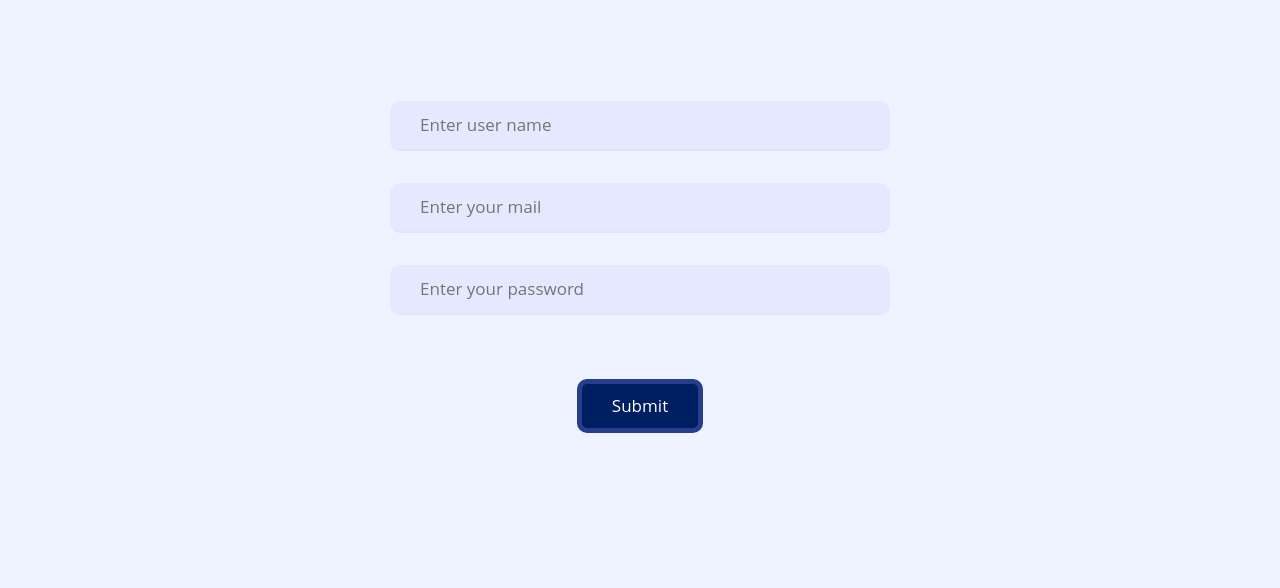
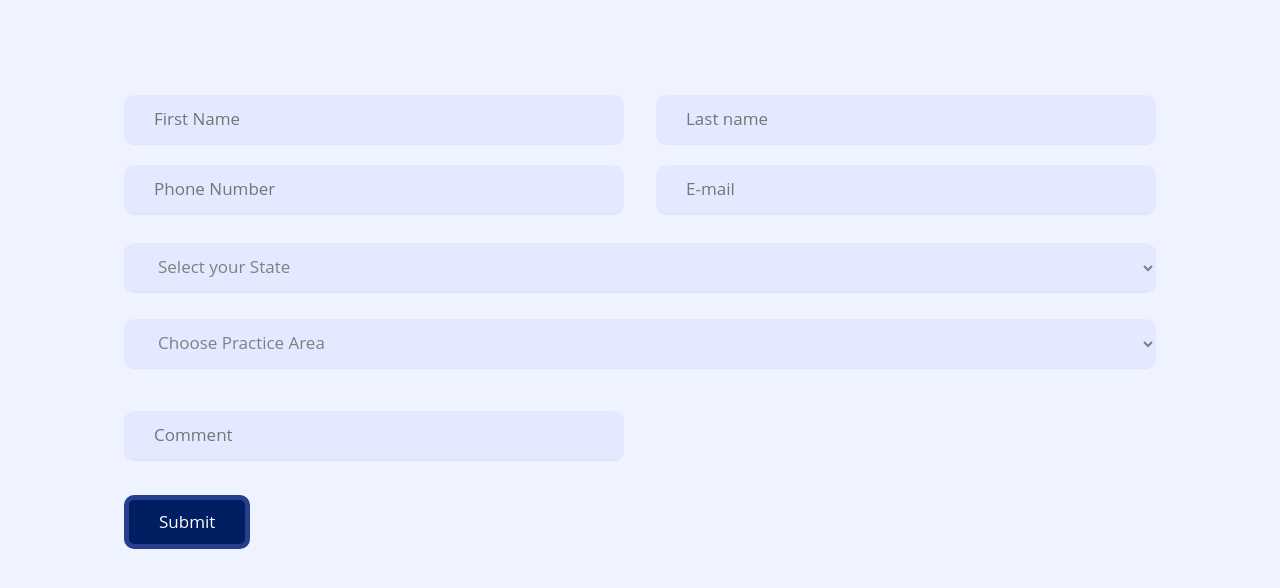
Before and after one commit to usamaakrm/project-1, a plain HTML site: page signup.html in a window 1280 px wide. Shown: the part 104-692 px from the top of the page. Drawn offline with Linux system fonts and the light colour scheme.

Commit message:
sign-up-changed

```diff
--- a/assets/css/style.css
+++ b/assets/css/style.css
@@ -881,9 +881,13 @@ button, a{
 	border-top: 1px solid;
 	border-image: linear-gradient(to right, transparent, #34495e, transparent) 1;
 	font-weight: 450;
-	text-align: justify;
+	text-align: left;
   color: black !important;
   font-size: 15px;
+}
+
+b{
+  color: black !important;
 }
 
 #faq{
--- a/signup.html
+++ b/signup.html
@@ -51,23 +51,22 @@
             text-align: center;
         }
 
-        input {
+        input , select{
             background-color: #d1dbff59;
             width: 500px ;border-radius: 10px;
-            margin: 1rem;
+            margin: 10px 1rem;
             border: none;
             border-bottom: 2px solid #d1dbff59;
             height: 50px;
             padding-left: 30px;
             outline: none;
+            padding-right: 20px;
+            color: grey !important;
         }
 
         button{
             position: relative !important;
-            display: block;
-            margin-left: auto;
-            margin-right: auto;
-            margin-top: 3rem;
+            margin-left: 1rem;
             padding: 10px 30px !important;
             background-color: #001e62 !important;
             color: white !important;
@@ -102,13 +101,93 @@
         <div class="container">
             <h2 class="text-center">Sign up</h2>
             <div class="form-data">
-                <input type="text" placeholder="Enter user name"><br>
-                <input type="email" placeholder="Enter your mail"><br>
-                <input type="password" placeholder="Enter your password"><br>
-                <button>Submit</button>
+                <form action="">
+
+                    <div class="d-flex">
+                        <input type="name" placeholder="First Name" required>
+                        <input type="name" placeholder="Last name" required>
+                    </div>
+                    <div class="d-flex">
+                        <input type="tel" placeholder="Phone Number" required>
+                        <input type="email" placeholder="E-mail" required>
+                    </div>
+                    <div class="input-group py-2 ">
+                        <select class="custom-select coloring" id="inputGroupSelect01" required>
+                            <option value="" disabled selected hidden> Select your State</option>
+                            <option value="1">California</option>
+                            <option value="1">Alabama</option>
+                            <option value="1">Alaska</option>
+                            <option value="1">Arizona</option>
+                            <option value="1">Arkansas</option>
+                            <option value="1">Colorado</option>
+                            <option value="1">Connecticut</option>
+                            <option value="1">Delaware</option>
+                            <option value="1">Florida</option>
+                            <option value="1">Georgia</option>
+                            <option value="1">Hawaii</option>
+                            <option value="1">Idaho</option>
+                            <option value="1">Illinois</option>
+                            <option value="1">Indiana</option>
+                            <option value="1">Iowa</option>
+                            <option value="1">Kansas</option>
+                            <option value="1">Kentucky</option>
+                            <option value="1">Louisiana</option>
+                            <option value="1">Maine</option>
+                            <option value="1">Maryland</option>
+                            <option value="1">Massachusetts</option>
+                            <option value="1">Michigan</option>
+                            <option value="1">Minnesota</option>
+                            <option value="1"> Mississippi</option>
+                            <option value="1">Missouri</option>
+                            <option value="1">Montana</option>
+                            <option value="1">Nebraska</option>
+                            <option value="1">Nevada</option>
+                            <option value="1">New Hampshire</option>
+                            <option value="1">New Jersey</option>
+                            <option value="1">New Mexico</option>
+                            <option value="1">New York</option>
+                            <option value="1">North Carolina</option>
+                            <option value="1">North Dakota</option>
+                            <option value="1">Ohio</option>
+                            <option value="1">Oklahoma</option>
+                            <option value="1">Oregon</option>
+                            <option value="1">Pennsylvania</option>
+                            <option value="1">Rhode Island</option>
+                            <option value="1">South Carolina</option>
+                            <option value="1">South Dakota</option>
+                            <option value="1">Tennessee</option>
+                            <option value="1">Texas</option>
+                            <option value="1">Utah</option>
+                            <option value="1">Vermont</option>
+                            <option value="1">Virginia</option>
+                            <option value="1">Washington</option>
+                            <option value="1">West Virginia</option>
+                            <option value="1">Wisconsin</option>
+                            <option value="1">Wyoming</option>
+
+                        </select>
+                    </div>
+                    <div class="input-group py-2 ">
+                        <select class="custom-select coloring" id="inputGroupSelect01" required>
+                            <option value="" disabled selected hidden> Choose Practice Area</option>
+                            <option value="1">Government</option>
+                            <option value="1">Professional</option>
+                            <option value="1">Private</option>
+                        </select>
+                    </div><br>
+                    <input type="text" placeholder="Comment" class="comment" required><br>
+                    <br>
+                    <button class="footer-btn" onclick="sam()">Submit</button>
+                </form>
             </div>
         </div>
     </div>
+
+    <script>
+        function sam(){
+            console.log("form submiited")
+        }
+    </script>
 </body>
 
 </html>
```
Also changed, not shown: index.html (+5 -5 lines).
